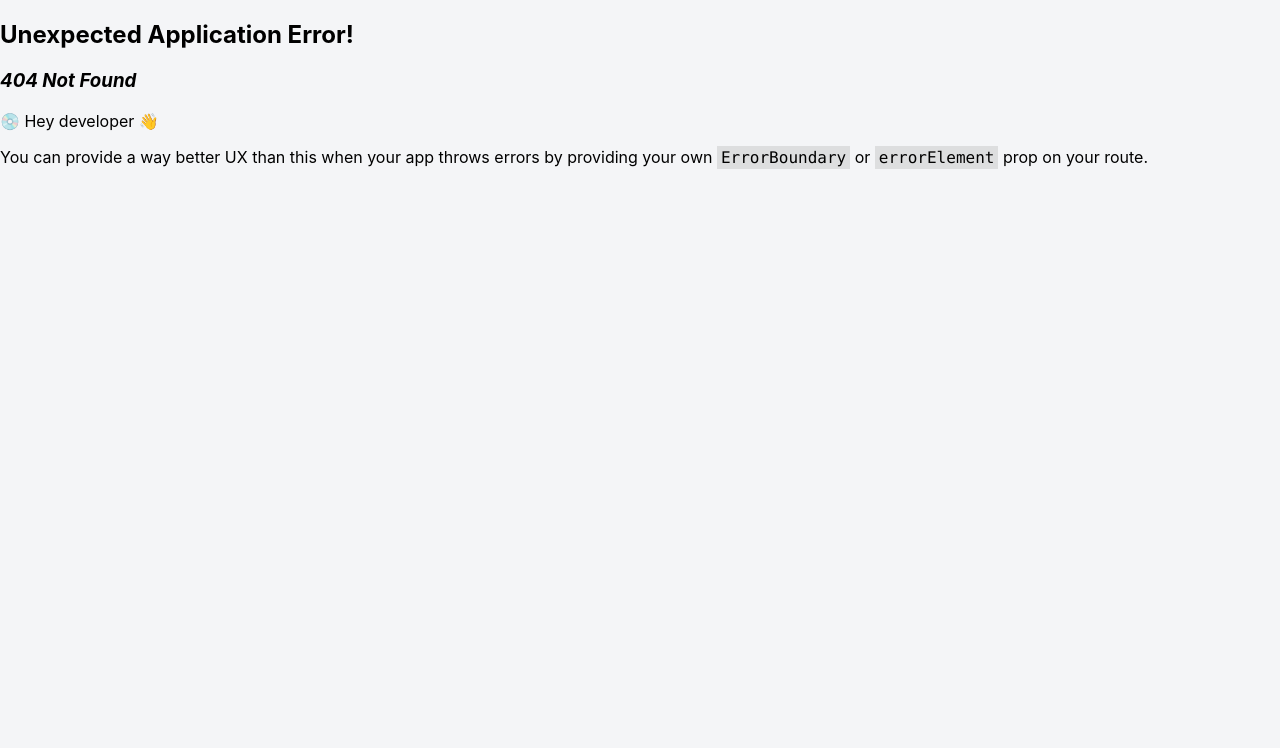
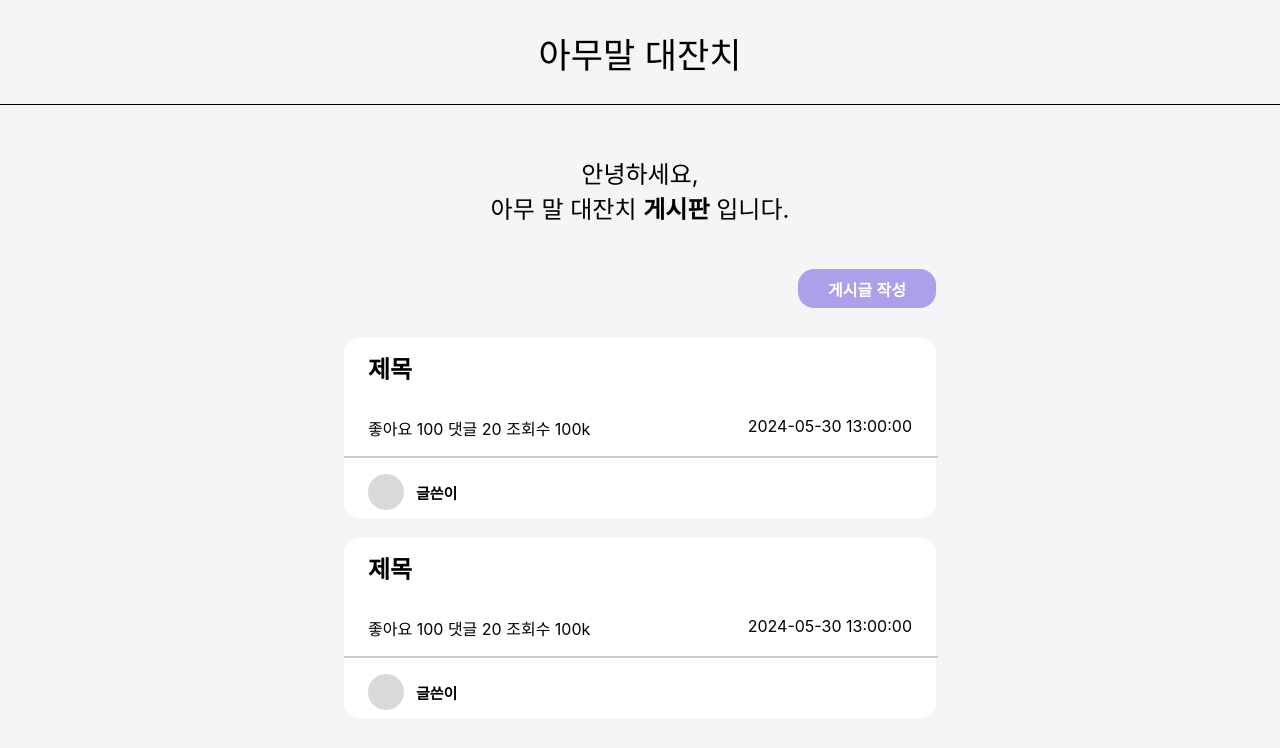
Before and after one commit to ss0ming/happy_community_front, a React (Create React App) app: page /articles in a window 1280 px wide. Before the commit this address had no page. Shown: the top 748 px of the page. Built offline with nearby package versions, Linux system fonts and the light colour scheme; a web font is replaced by a local one.

Commit message:
게시글 목록 페이지 레이아웃

```diff
--- /dev/null
+++ b/src/components/article/ArticleCard.jsx
@@ -0,0 +1,113 @@
+import styled from 'styled-components';
+
+const CardWrapper = styled.div`
+    width: 592px;
+    height: 180px;
+    border-radius: 16px;
+    background-color: #FFFFFF;
+    display: flex;
+    flex-direction: column;
+    align-items: center;
+    margin-top: 10px;
+    margin-bottom: 10px;
+`
+
+const TopWrapper = styled.div`
+    width: 100%;
+    width: 544px;
+    height: 110px;
+    background-color: inherit;
+    text-align: center;
+    justify-content: center;
+    display: flex;
+    flex-direction: column;
+`
+
+const Line = styled.hr`
+    width: 592px;
+    border: 1px solid #00000029;
+`
+
+const BottomWrapper = styled.div`
+    width: 544px;
+    height: 59px;
+    display: flex;
+    background-color: inherit;
+    justify-content: center;
+    flex-direction: column;
+`
+
+const Title = styled.h2`
+    font-size: 24px;
+    font-weight: 700;
+    text-align: left;
+    margin-bottom: 15px;
+    background-color: inherit;
+`
+
+const ProfileWrapper = styled.div`
+    height: 36px;
+    display: flex;
+    background-color: inherit;
+    align-items: center;
+`
+
+const ProfileImg = styled.div`
+    width: 36px;
+    height: 36px;
+    background-color: #D9D9D9;
+    border-radius: 50%;
+`
+
+const Info = styled.div`
+    display: flex;
+    margin: 0 auto;
+    width: 100%;
+    width: 544px;
+    background-color: inherit;
+    justify-content: space-between;
+`
+
+const Name = styled.p`
+    font-size: 15px;
+    font-weight: 700;
+    margin-left: 12px;
+    background-color: inherit;
+`
+
+const backgroundColor = { background: '#FFFFFF' };
+
+function ArticleCard({ title, nickname, createdAt, likes, commentCount, viewCount }) {
+
+    const calculateNum = (num) => {
+        if (num < 1000) {
+            return num;
+        } else if (num >= 1000 && num <10000) {
+            return "1k";
+        } else if (num >= 10000 && num <100000) {
+            return "10k";
+        }
+        return "100k";
+    }
+
+    return (
+        <CardWrapper>
+            <TopWrapper>
+                <Title>{title}</Title>
+                <Info>
+                    <p style={ backgroundColor }> 좋아요 {calculateNum(likes)}  댓글 {calculateNum(commentCount)}  조회수 {calculateNum(viewCount)}</p>
+                    <div style={ backgroundColor }><p style={ backgroundColor }>{createdAt}</p></div>
+                </Info>
+            </TopWrapper>
+            <Line/>
+            <BottomWrapper>
+                <ProfileWrapper>
+                    <ProfileImg></ProfileImg>
+                    <Name>{nickname}</Name>
+                </ProfileWrapper>
+            </BottomWrapper>
+        </CardWrapper>
+    );
+}
+
+export default ArticleCard;
--- a/src/components/common/Button.jsx
+++ b/src/components/common/Button.jsx
@@ -1,7 +1,16 @@
 import styled from 'styled-components';
 
 const BigButton = styled.button`
-
+    background-color: #ACA0EB;
+    width: 138px;
+    height: 39px;
+    border: 0;
+    border-radius: 16px;
+    color: #FFFFFF;
+    font-weight: 700;
+    font-size: 16px;
+    margin-top: 20px;
+    margin-bottom: 20px;
 `
 
 const SmallButton = styled.button`
--- /dev/null
+++ b/src/pages/article/ArticlesPage.js
@@ -0,0 +1,74 @@
+import Header from "../../components/Header"
+import styled from 'styled-components';
+import ArticleCard from "../../components/article/ArticleCard";
+import Button from "../../components/common/Button";
+
+const Wrapper = styled.div`
+    display: flex;
+    flex-direction: column;
+    width: 100%;
+    align-items: center;
+    justify-content: center;
+`
+
+const ButtonWrapper = styled.div`
+    width: 100%;
+    max-width: 592px;
+    display: flex;
+    justify-content: flex-end;
+`
+
+const ContentTitle = styled.p`
+    font-size: 24px;
+    font-weight: 400;
+    margin-top: 50px;
+    text-align: center;
+`
+
+const CardsWrapper = styled.div`
+    width: 100%;
+    max-width: 592px;
+    text-align: center;
+`
+
+const ArticlesPage = () => {
+
+    return (
+        <div>
+            <Header />
+            <Wrapper>
+                <ContentTitle>안녕하세요, <br/> 아무 말 대잔치 <b>게시판</b> 입니다.</ContentTitle>
+                <ButtonWrapper>
+                    <Button
+                        buttonName='게시글 작성'
+                        buttonStyle='BigButton'
+                        isDisabled={false}
+                    />
+                </ButtonWrapper>
+
+                <CardsWrapper>
+                    <ArticleCard
+                        title={"제목"}
+                        nickname={"글쓴이"}
+                        createdAt={"2024-05-30 13:00:00"}
+                        likes={100}
+                        commentCount={20}
+                        viewCount={1000000}
+                    />
+                </CardsWrapper>
+                <CardsWrapper>
+                    <ArticleCard
+                        title={"제목"}
+                        nickname={"글쓴이"}
+                        createdAt={"2024-05-30 13:00:00"}
+                        likes={100}
+                        commentCount={20}
+                        viewCount={1000000}
+                    />
+                </CardsWrapper>
+            </Wrapper>
+        </div>
+    )
+}
+
+export default ArticlesPage;
--- /dev/null
+++ b/src/router/articleRouter.js
@@ -0,0 +1,16 @@
+import { Suspense, lazy } from "react";
+
+const Loading = <div>Loading.....</div>;
+
+const Articles = lazy(() =>import("../pages/article/ArticlesPage"));
+
+const articleRouter = () => {
+    return [
+        {
+            path: "",
+            element: <Suspense fallback={Loading}><Articles/></Suspense>
+        }
+    ]
+}
+
+export default articleRouter;
```
Also changed, not shown: src/router/root.js (+6 -1 lines).
